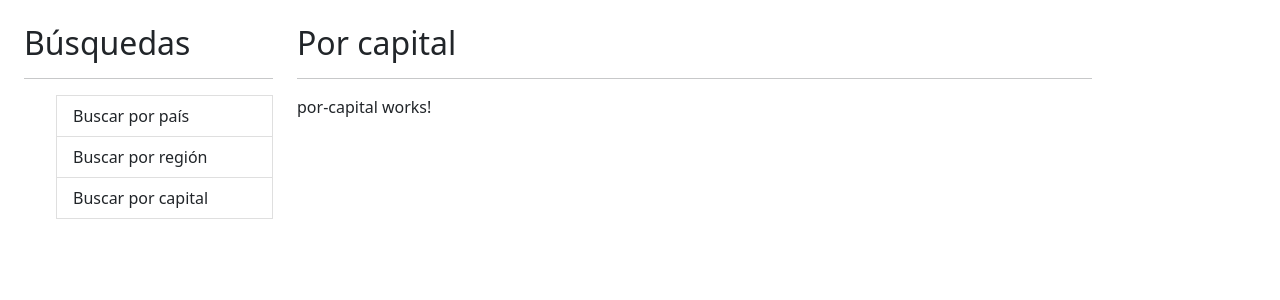
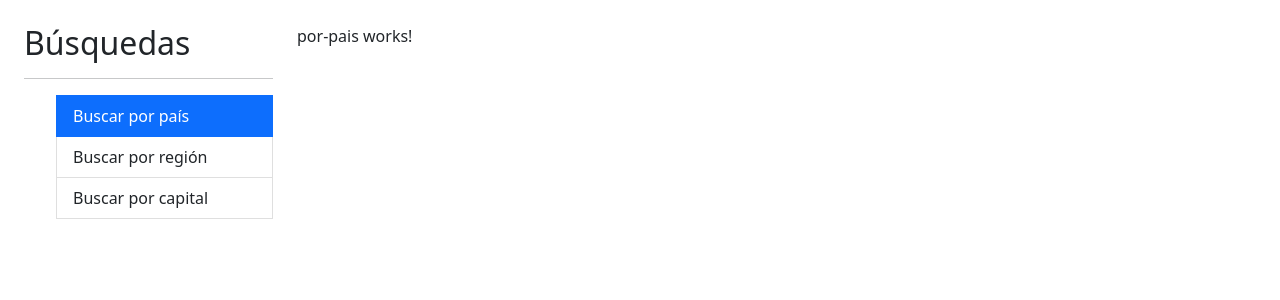
Before and after one commit to AdriFC/paisesApp-ANGULAR, an Angular app: page / in a window 1280 px wide. Shown: the top 300 px of the page. Built offline with nearby package versions, Linux system fonts and the light colour scheme.

Commit message:
Rutas y routerLink

```diff
--- a/src/app/app.component.html
+++ b/src/app/app.component.html
@@ -4,16 +4,14 @@
         <h2>Búsquedas</h2>
         <hr>
         <ul>
-            <li class="list-group-item">Buscar por país</li>
-            <li class="list-group-item">Buscar por región</li>
-            <li class="list-group-item">Buscar por capital</li>
+            <li routerLink="" routerLinkActive="active" [routerLinkActiveOptions]="{ exact: true }" class="list-group-item">Buscar por país</li>
+            <li routerLink="region" routerLinkActive="active" class="list-group-item">Buscar por región</li>
+            <li routerLink="capital" routerLinkActive="active" class="list-group-item">Buscar por capital</li>
         </ul>
     </div>
 
     <div class="col">
-        <h2>Por capital</h2>
-        <hr>
-        <app-por-capital></app-por-capital>
+        <router-outlet></router-outlet>
     </div>
 
 </div>
--- a/src/app/app.module.ts
+++ b/src/app/app.module.ts
@@ -5,12 +5,15 @@ import { AppComponent } from './app.component';
 import { PaisModule } from './pais/pais.module';
 import { SharedModule } from './shared/shared.module';
 
+import { AppRoutingModule } from './app-routing.module';
+
 @NgModule({
   declarations: [
     AppComponent
   ],
   imports: [
     BrowserModule,
+    AppRoutingModule,
     PaisModule,
     SharedModule
   ],
```
Also changed, not shown: src/app/app-routing.module.ts (added, +40 -0 lines).
